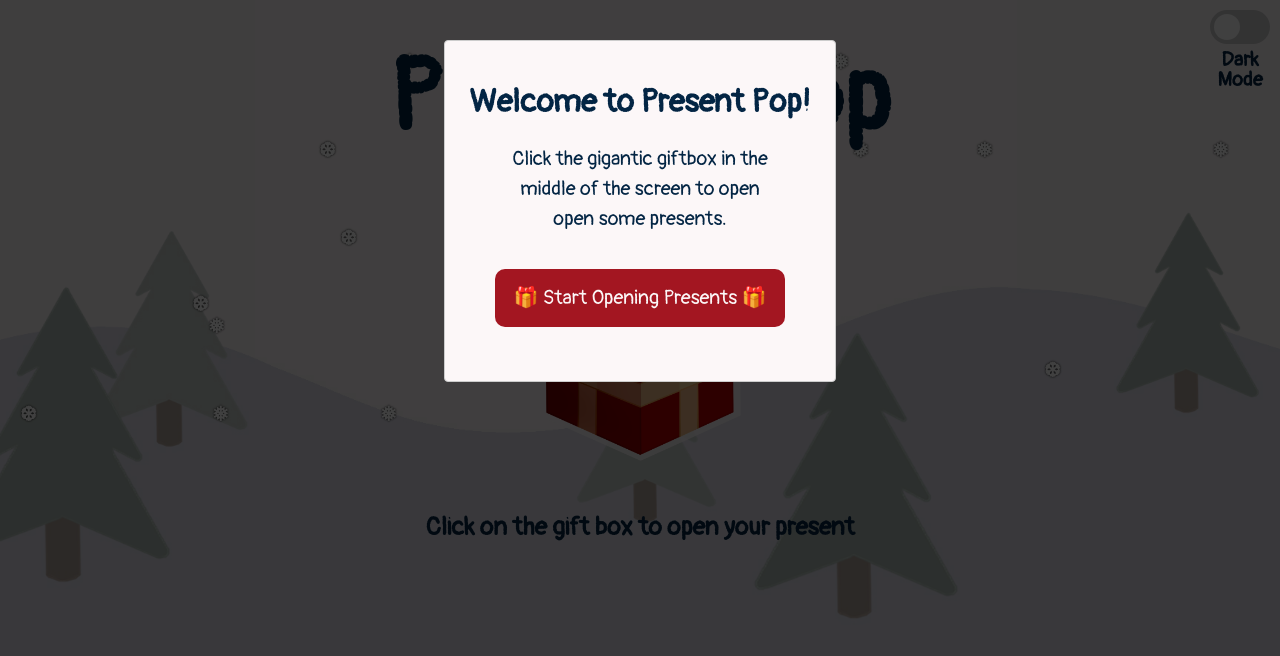
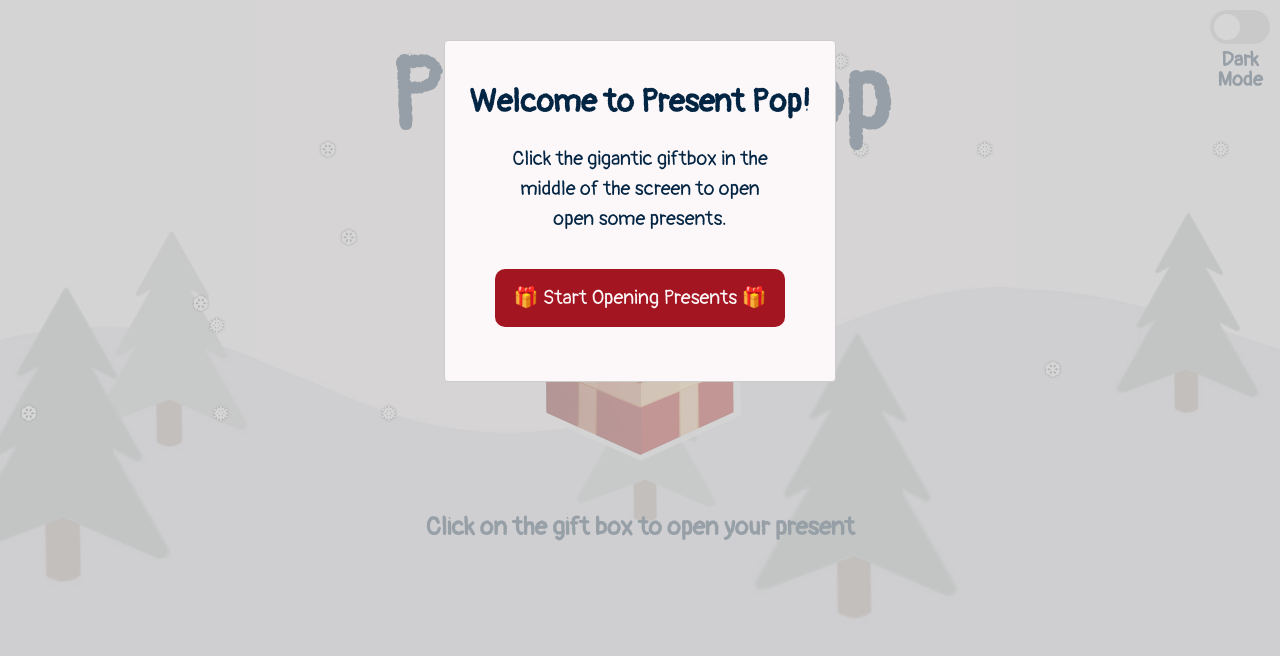
Before and after one commit to thekkathy/Present-Pop, a React (Create React App) app in the folder client/: page / in a window 1280 px wide. Shown: the top 656 px of the page. Built offline with nearby package versions, Linux system fonts and the light colour scheme; no server answers; a web font is replaced by a local one.

Commit message:
modal animation working

```diff
--- a/client/src/components/CSS/OpenPresent.css
+++ b/client/src/components/CSS/OpenPresent.css
@@ -161,19 +161,18 @@
     color: #032544;
 }
 
-/*
- .ReactModal__Overlay {
+.ReactModal__Overlay {
+    opacity: 0;
+    transition: all 500ms ease;
+  }
+
+  .ReactModal__Overlay--after-open {
     opacity: 1;
-    transition: opacity 5s ease-in-out;
-}
+  }
 
-.ReactModal__Overlay--after-open{
+  .ReactModal__Overlay--before-close {
     opacity: 0;
-}
-
- .ReactModal__Overlay--before-close{
-    opacity: 1;
-} */
+  }
 
 #instructions {
     margin: 15px auto;
--- a/client/src/components/OpenPresent.js
+++ b/client/src/components/OpenPresent.js
@@ -55,11 +55,16 @@ class OpenPresent extends React.Component {
                 {this.props.visited ?
                     null :
                     <div>
+                        <CSSTransition
+                            timeout={300}
+                            classNames="dialog"
+                            >
                             <ReactModal
+                                closeTimeoutMS={500}
                                 isOpen={this.state.showModal}
                                 onAfterClose={this.afterCloseModal}
                                 contentLabel="Instructions modal"
-                            // onRequestClose={this.handleCloseModal}
+                                onRequestClose={this.handleCloseModal}
                                 shouldCloseOnOverlayClick={true}
                                 style={{
                                     overlay: {
@@ -68,7 +73,7 @@ class OpenPresent extends React.Component {
                                     left: 0,
                                     right: 0,
                                     bottom: 0,
-                                  backgroundColor: 'rgba(0, 0, 0, 0.75)'
+                                    backgroundColor: 'rgba(200, 200, 200, 0.75)'
                                     },
                                     content: {
                                     position: 'absolute',
@@ -93,11 +98,7 @@ class OpenPresent extends React.Component {
                                     </span>
                                 </button>
                             </ReactModal>
-                        {/* <CSSTransition
-                            timeout={300}
-                            classNames="dialog"
-                            >
-                        </CSSTransition> */}
+                        </CSSTransition>
                     </div>
                 }
 
```
Lines whose indentation alone changed are shown as unchanged.
